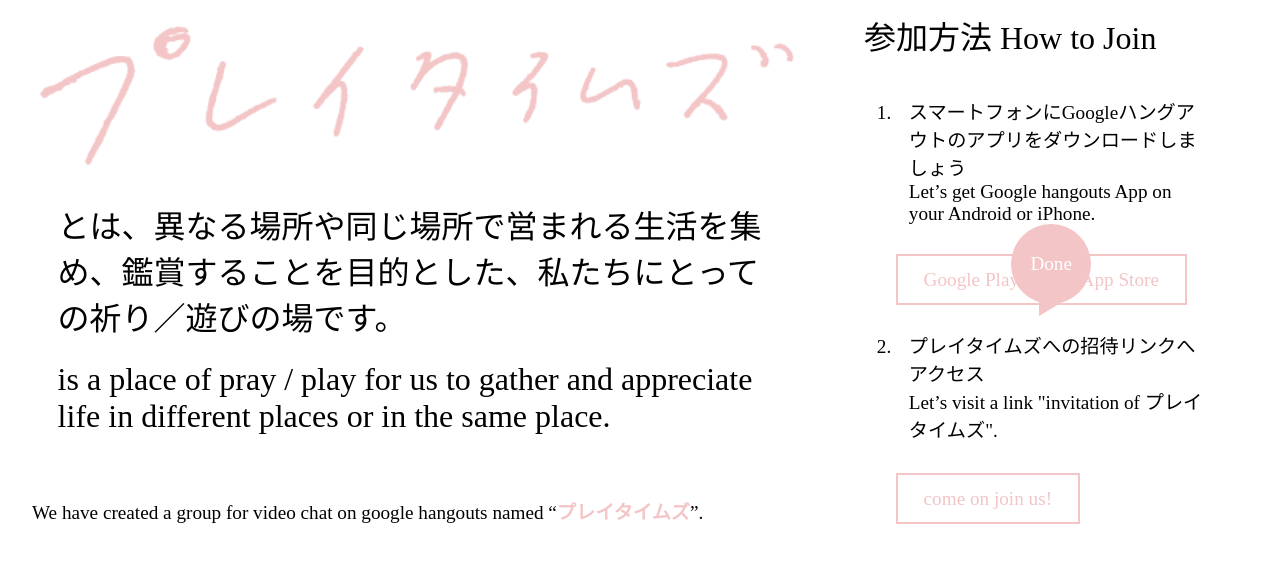
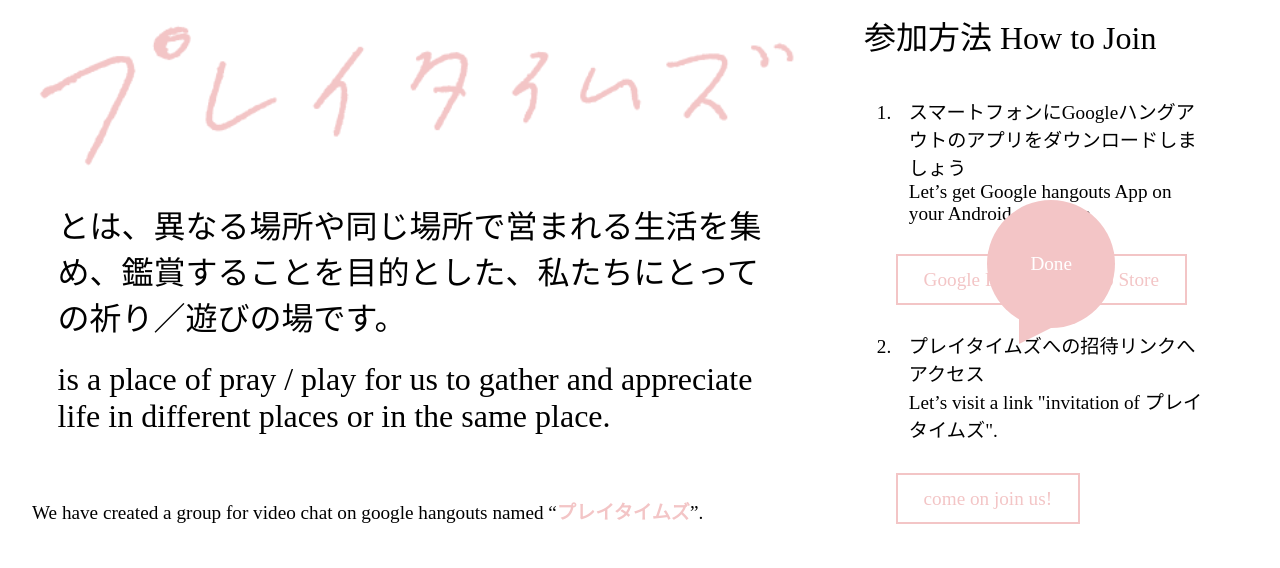
Before and after one commit to pe-hu/praytimes, a PHP site: page / in a window 1280 px wide. Shown: the part 1008-1576 px from the top of the page. Run offline with PHP 8.4, Linux system fonts and the light colour scheme; some libraries are stand-ins or nearby versions.

Commit message:
Update styles.css

```diff
--- a/styles.css
+++ b/styles.css
@@ -19,9 +19,9 @@
 hr {clear:both; padding:5.5vh 0 0; border:none;}
 
 .done {
-    font-size:1.25rem;
+    font-size:4vw;
     text-align:center;
-    line-height:5rem;
+    line-height:10vw;
     color:#fff;
 	background:#f3c5c6;
 	border-radius:50%;
@@ -32,7 +32,7 @@
 	-webkit-transform:translate(-50%,50%);
 	transform:translate(-50%,-50%);
 	display:block;
-	width:5rem; height:5rem;
+	width:10vw; height:10vw;
 }
 .done:hover {
   color:#f3c5c6;
@@ -41,16 +41,16 @@
 .done:before {
   content: "";
   position: absolute;
-  bottom: -0.75rem;
-  left: 1.75rem;
-  border: 1.5rem solid transparent;
-  border-left: 2.5rem solid #f3c5c6;
+  bottom: -1.25vw;
+  left: 2.5vw;
+  border: 2.5vw solid transparent;
+  border-left: 5vw solid #f3c5c6;
   z-index: 0;
   -webkit-transform: rotate(90deg);
   transform: rotate(0deg);
 }
 .done:hover::before {
-  border-left: 2.5rem solid #fff;
+  border-left: 5vw solid #fff;
 }
 
 #images,
```
